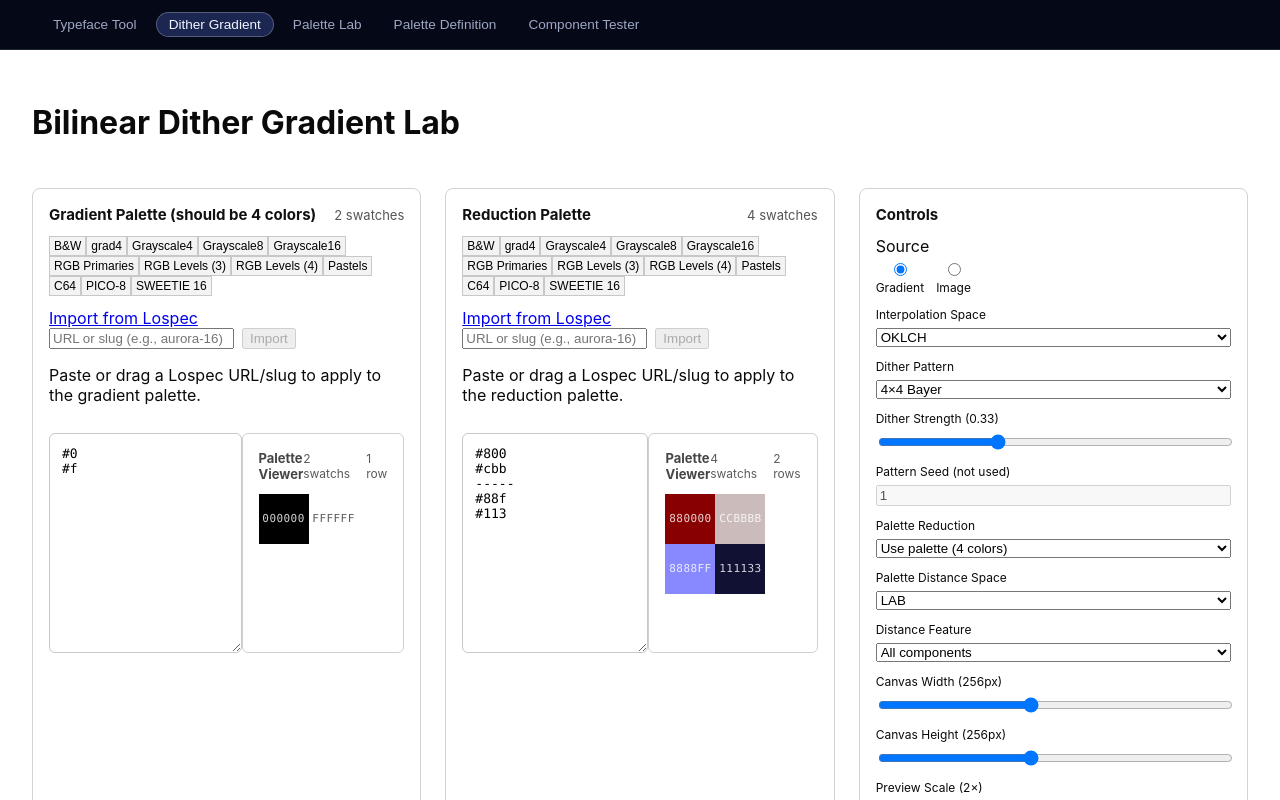
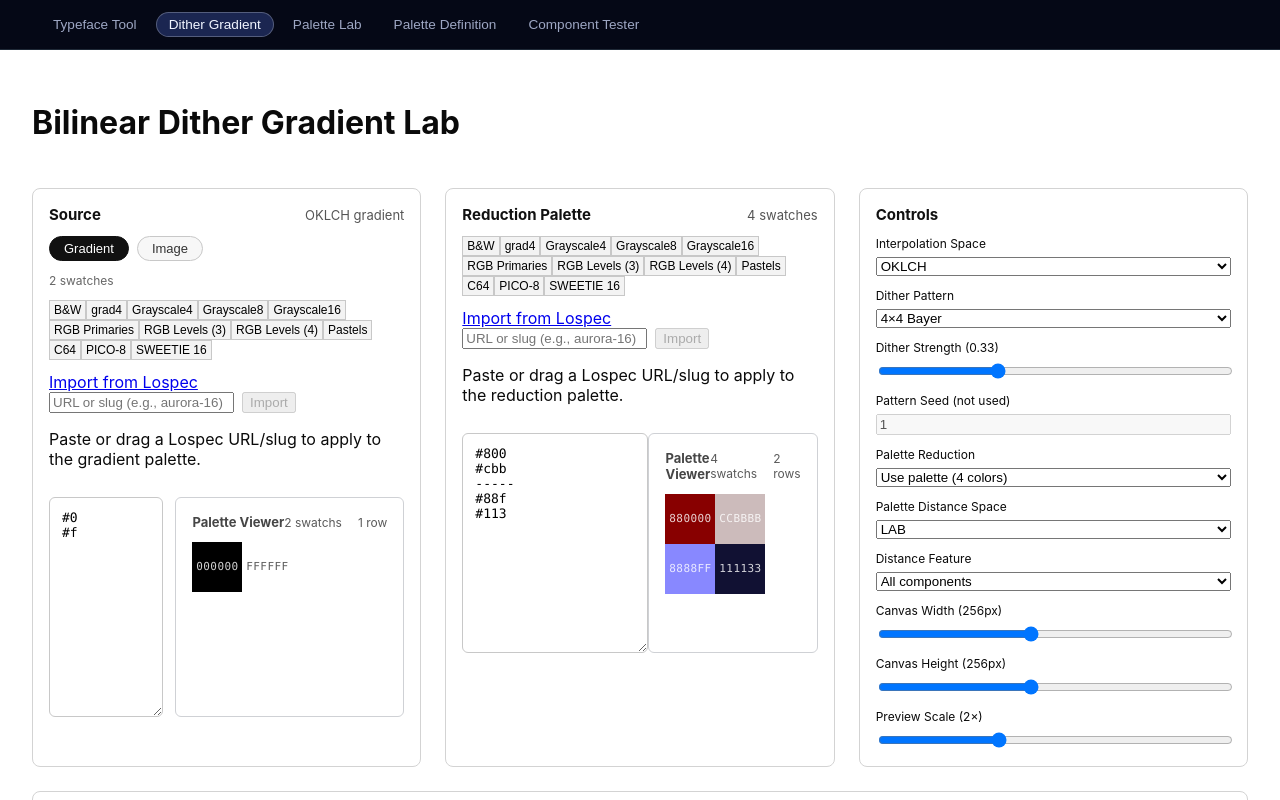
Before and after one commit to thenfour/typefacecompare, a Next.js app: page /DitherGradient in a window 1280 px wide. Shown: the top 800 px of the page. Built offline with nearby package versions, Linux system fonts and the light colour scheme; a web font is replaced by a local one.

Commit message:
better source controls layout

```diff
--- a/src/components/dither/ImageSourceControls.tsx
+++ b/src/components/dither/ImageSourceControls.tsx
@@ -1,11 +1,8 @@
 import type { ChangeEvent } from "react";
 import type { ImageSourceState } from "@/hooks/useImageSource";
-import type { SourceType } from "@/types/dither";
 import { IMAGE_SCALE_MODE_LABELS, type ImageScaleMode } from "@/utils/imageScaling";
 
-interface ImageSourceControlsProps {
-    sourceType: SourceType;
-    onSourceTypeChange: (type: SourceType) => void;
+export interface ImageSourceControlsProps {
     imageUrlInput: string;
     onImageUrlChange: (value: string) => void;
     onImportImage: () => void;
@@ -18,8 +15,6 @@ interface ImageSourceControlsProps {
 }
 
 export function ImageSourceControls({
-    sourceType,
-    onSourceTypeChange,
     imageUrlInput,
     onImageUrlChange,
     onImportImage,
@@ -31,35 +26,10 @@ export function ImageSourceControls({
     imageSourceReady,
 }: ImageSourceControlsProps) {
     return (
-        <div style={{ display: "flex", flexDirection: "column", gap: "0.25rem" }}>
-            <span>Source</span>
-            <div style={{ display: "flex", gap: "0.75rem", flexWrap: "wrap" }}>
-                <label style={{ display: "flex", alignItems: "center", gap: "0.25rem" }}>
-                    <input
-                        type="radio"
-                        name="source-type"
-                        value="gradient"
-                        checked={sourceType === "gradient"}
-                        onChange={() => onSourceTypeChange("gradient")}
-                    />
-                    Gradient
-                </label>
-                <label style={{ display: "flex", alignItems: "center", gap: "0.25rem" }}>
-                    <input
-                        type="radio"
-                        name="source-type"
-                        value="image"
-                        checked={sourceType === "image"}
-                        onChange={() => onSourceTypeChange("image")}
-                    />
-                    Image
-                </label>
-            </div>
-            {sourceType === "image" && (
-                <div style={{ display: "flex", flexDirection: "column", gap: "0.5rem" }}>
+        <div className="image-source-controls">
             <label>
                 Image URL
-                        <div style={{ display: "flex", gap: "0.5rem" }}>
+                <div className="image-source-controls__import-row">
                     <input
                         type="url"
                         placeholder="https://example.com/image.png"
@@ -73,10 +43,7 @@ export function ImageSourceControls({
             </label>
             <label>
                 Image Scaling
-                        <select
-                            value={imageScaleMode}
-                            onChange={(event) => onImageScaleModeChange(event.target.value as ImageScaleMode)}
-                        >
+                <select value={imageScaleMode} onChange={(event) => onImageScaleModeChange(event.target.value as ImageScaleMode)}>
                     {Object.entries(IMAGE_SCALE_MODE_LABELS).map(([value, label]) => (
                         <option value={value} key={value}>
                             {label}
@@ -95,7 +62,5 @@ export function ImageSourceControls({
             )}
             <p className="dither-gradient-note">Tip: You can also paste an image directly (Ctrl/Cmd+V).</p>
         </div>
-            )}
-        </div>
     );
 }
--- /dev/null
+++ b/src/components/dither/SourceControlsCard.tsx
@@ -0,0 +1,95 @@
+import { ChangeEvent, ReactNode } from "react";
+import { PaletteDefinitionViewer } from "@/components/PaletteDefinitionViewer";
+import { PalettePresetButtons } from "@/components/PalettePresetButtons";
+import { LospecPaletteImporter } from "@/components/LospecPaletteImporter";
+import type { PaletteRow, PaletteSwatchDefinition } from "@/types/paletteDefinition";
+import type { SourceType } from "@/types/dither";
+import { ImageSourceControls, type ImageSourceControlsProps } from "@/components/dither/ImageSourceControls";
+
+interface GradientControlsProps {
+    swatchCountLabel: string;
+    presets: ReadonlyArray<{ label: string; value: string }>;
+    onSelectPreset: (value: string) => void;
+    lospecTargetLabel: string;
+    value: string;
+    onChangeValue: (value: string) => void;
+    placeholder?: string;
+    swatches: PaletteSwatchDefinition[];
+    rows: PaletteRow[];
+    footer?: ReactNode;
+}
+
+interface SourceControlsCardProps {
+    sourceType: SourceType;
+    onSourceTypeChange: (type: SourceType) => void;
+    sourceSummary: string;
+    gradientControls: GradientControlsProps;
+    imageControls: ImageSourceControlsProps;
+}
+
+export function SourceControlsCard({
+    sourceType,
+    onSourceTypeChange,
+    sourceSummary,
+    gradientControls,
+    imageControls,
+}: SourceControlsCardProps) {
+    return (
+        <section className="dither-gradient-card source-card">
+            <header>
+                <strong>Source</strong>
+                <span>{sourceSummary}</span>
+            </header>
+            <div className="source-card__mode-toggle" role="tablist" aria-label="Source type">
+                <button
+                    type="button"
+                    className={`source-card__mode ${sourceType === "gradient" ? "is-active" : ""}`}
+                    onClick={() => onSourceTypeChange("gradient")}
+                    aria-pressed={sourceType === "gradient"}
+                >
+                    Gradient
+                </button>
+                <button
+                    type="button"
+                    className={`source-card__mode ${sourceType === "image" ? "is-active" : ""}`}
+                    onClick={() => onSourceTypeChange("image")}
+                    aria-pressed={sourceType === "image"}
+                >
+                    Image
+                </button>
+            </div>
+            {sourceType === "gradient" ? renderGradientControls(gradientControls) : <ImageSourceControls {...imageControls} />}
+        </section>
+    );
+}
+
+function renderGradientControls({
+    swatchCountLabel,
+    presets,
+    onSelectPreset,
+    lospecTargetLabel,
+    value,
+    onChangeValue,
+    placeholder,
+    swatches,
+    rows,
+    footer,
+}: GradientControlsProps) {
+    return (
+        <div className="source-card__gradient-panel">
+            <div className="source-card__meta">{swatchCountLabel}</div>
+            <PalettePresetButtons presets={presets} onSelect={onSelectPreset} />
+            <LospecPaletteImporter targetLabel={lospecTargetLabel} onApplyPalette={onChangeValue} />
+            <div className="source-card__gradient-editor">
+                <textarea
+                    value={value}
+                    onChange={(event: ChangeEvent<HTMLTextAreaElement>) => onChangeValue(event.target.value)}
+                    spellCheck={false}
+                    placeholder={placeholder}
+                />
+                <PaletteDefinitionViewer swatches={swatches} rows={rows} />
+            </div>
+            {footer}
+        </div>
+    );
+}
--- a/src/pages/DitherGradient.tsx
+++ b/src/pages/DitherGradient.tsx
@@ -12,7 +12,7 @@ import { useDitherRenderer } from "@/hooks/useDitherRenderer";
 import type { DistanceFeature, ReductionMode, SourceType } from "@/types/dither";
 import { DISTANCE_FEATURE_LABELS, getSupportedDistanceFeatures, isDistanceFeatureSupported, rgbToCoords, type ReductionPaletteEntry } from "@/utils/paletteDistance";
 import { PaletteEditorCard } from "@/components/dither/PaletteEditorCard";
-import { ImageSourceControls } from "@/components/dither/ImageSourceControls";
+import { SourceControlsCard } from "@/components/dither/SourceControlsCard";
 import { DitherControls } from "@/components/dither/DitherControls";
 import { ReductionControls } from "@/components/dither/ReductionControls";
 import { PreviewSection } from "@/components/dither/PreviewSection";
@@ -243,22 +243,35 @@ export default function DitherGradientPage() {
                 </div>
 
                 <div className="dither-gradient-layout">
-                    <PaletteEditorCard
-                        title="Gradient Palette"
-                        subtitle="(should be 4 colors)"
-                        swatchCountLabel={`${gradientSwatches.length} swatch${gradientSwatches.length === 1 ? "" : "es"}`}
-                        presets={PALETTE_PRESETS}
-                        onSelectPreset={setGradientPaletteText}
-                        lospecTargetLabel="gradient palette"
-                        value={gradientPaletteText}
-                        onChangeValue={setGradientPaletteText}
-                        swatches={gradientSwatches}
-                        rows={parsedGradientPalette.rows}
-                        footer={
-                            gradientSwatches.length === 0 ? (
-                                <p className="dither-gradient-warning">Add at least one valid color to generate a gradient.</p>
-                            ) : null
-                        }
+                    <SourceControlsCard
+                        sourceType={sourceType}
+                        onSourceTypeChange={setSourceType}
+                        sourceSummary={sourceSummaryLabel}
+                        gradientControls={{
+                            swatchCountLabel: `${gradientSwatches.length} swatch${gradientSwatches.length === 1 ? "" : "es"}`,
+                            presets: PALETTE_PRESETS,
+                            onSelectPreset: setGradientPaletteText,
+                            lospecTargetLabel: "gradient palette",
+                            value: gradientPaletteText,
+                            onChangeValue: setGradientPaletteText,
+                            swatches: gradientSwatches,
+                            rows: parsedGradientPalette.rows,
+                            footer:
+                                gradientSwatches.length === 0 ? (
+                                    <p className="dither-gradient-warning">Add at least one valid color to generate a gradient.</p>
+                                ) : null,
+                        }}
+                        imageControls={{
+                            imageUrlInput,
+                            onImageUrlChange: setImageUrlInput,
+                            onImportImage: importImageFromUrl,
+                            isImportingImage,
+                            imageScaleMode,
+                            onImageScaleModeChange: setImageScaleMode,
+                            imageSource,
+                            imageImportError,
+                            imageSourceReady,
+                        }}
                     />
 
                     <PaletteEditorCard
@@ -286,19 +299,6 @@ export default function DitherGradientPage() {
                             <strong>Controls</strong>
                         </header>
                         <div className="control-grid">
-                            <ImageSourceControls
-                                sourceType={sourceType}
-                                onSourceTypeChange={setSourceType}
-                                imageUrlInput={imageUrlInput}
-                                onImageUrlChange={setImageUrlInput}
-                                onImportImage={importImageFromUrl}
-                                isImportingImage={isImportingImage}
-                                imageScaleMode={imageScaleMode}
-                                onImageScaleModeChange={setImageScaleMode}
-                                imageSource={imageSource}
-                                imageImportError={imageImportError}
-                                imageSourceReady={imageSourceReady}
-                            />
                             <label>
                                 Interpolation Space
                                 <select value={interpolationMode} onChange={(event) => setInterpolationMode(event.target.value as ColorInterpolationMode)}>
--- a/src/styles/DitherGradient.css
+++ b/src/styles/DitherGradient.css
@@ -241,3 +241,62 @@
         padding: 20px;
     }
 }
+
+.source-card__mode-toggle {
+    display: inline-flex;
+    gap: 8px;
+}
+
+.source-card__mode {
+    border: 1px solid #c8c8c8;
+    background: #f7f7f7;
+    border-radius: 999px;
+    padding: 4px 14px;
+    font-size: 13px;
+    cursor: pointer;
+    color: #333;
+}
+
+.source-card__mode.is-active {
+    background: #111;
+    color: #fff;
+    border-color: #111;
+}
+
+.source-card__gradient-panel {
+    display: flex;
+    flex-direction: column;
+    gap: 12px;
+}
+
+.source-card__gradient-editor {
+    display: flex;
+    gap: 12px;
+}
+
+.source-card__gradient-editor textarea {
+    min-height: 220px;
+    border: 1px solid #c8c8c8;
+    border-radius: 6px;
+    padding: 12px;
+    font-family: ui-monospace, SFMono-Regular, Menlo, Consolas, "Liberation Mono", monospace;
+    font-size: 13px;
+    resize: vertical;
+    flex: 1;
+}
+
+.source-card__meta {
+    font-size: 12px;
+    color: #666;
+}
+
+.image-source-controls {
+    display: flex;
+    flex-direction: column;
+    gap: 12px;
+}
+
+.image-source-controls__import-row {
+    display: flex;
+    gap: 8px;
+}
```
Lines whose indentation alone changed are shown as unchanged.
